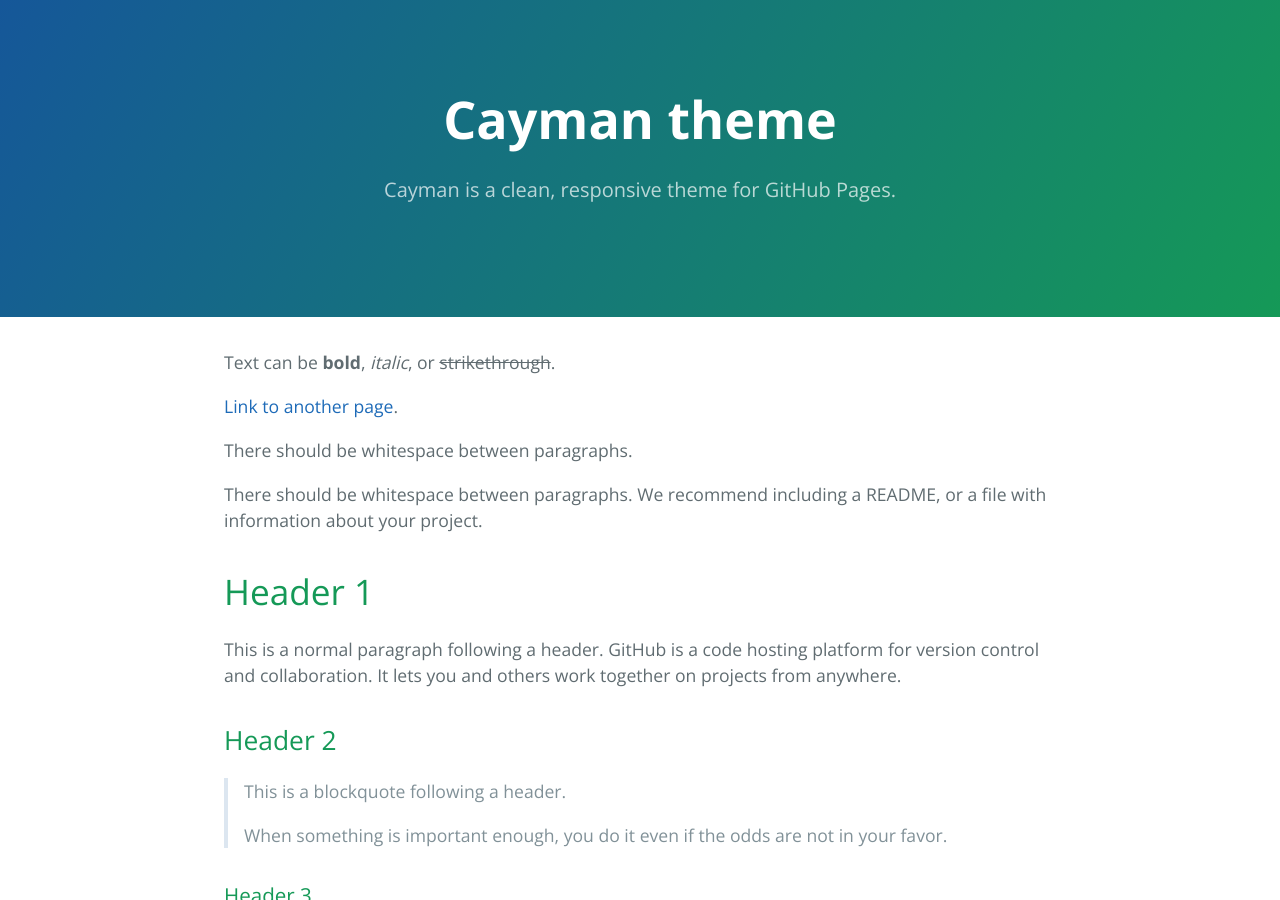
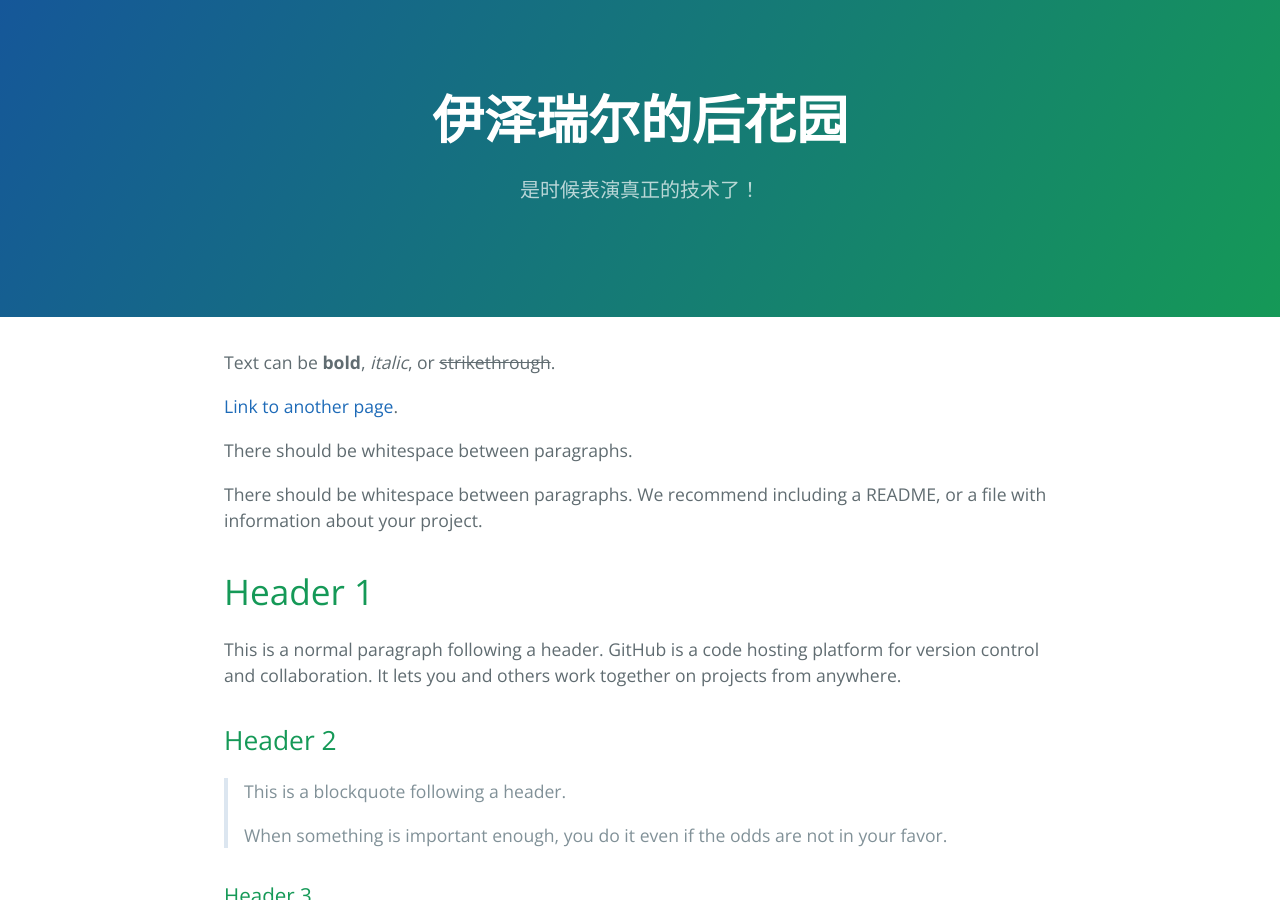
Before and after one commit to 510463173/pages, a Jekyll site: the page built from index.md, in a window 1280 px wide and 900 px high. Built offline with Jekyll 4.4.1, drawn with Linux system fonts in a browser that asks for light colours.

Commit message:
test variables

```diff
--- a/_config.yml
+++ b/_config.yml
@@ -1,5 +1,4 @@
-title: Cayman theme
-description: Cayman is a clean, responsive theme for GitHub Pages.
-show_downloads: true
+title: 伊泽瑞尔的后花园
+description: 是时候表演真正的技术了！
 google_analytics:
 theme: jekyll-theme-cayman
--- a/_layouts/default.html
+++ b/_layouts/default.html
@@ -26,8 +26,8 @@
     </header>
 
     <main id="content" class="main-content" role="main">
+
       {{ content }}
-
       <footer class="site-footer">
         {% if site.github.is_project_page %}
           <span class="site-footer-owner"><a href="{{ site.github.repository_url }}">{{ site.github.repository_name }}</a> is maintained by <a href="{{ site.github.owner_url }}">{{ site.github.owner_name }}</a>.</span>
```
